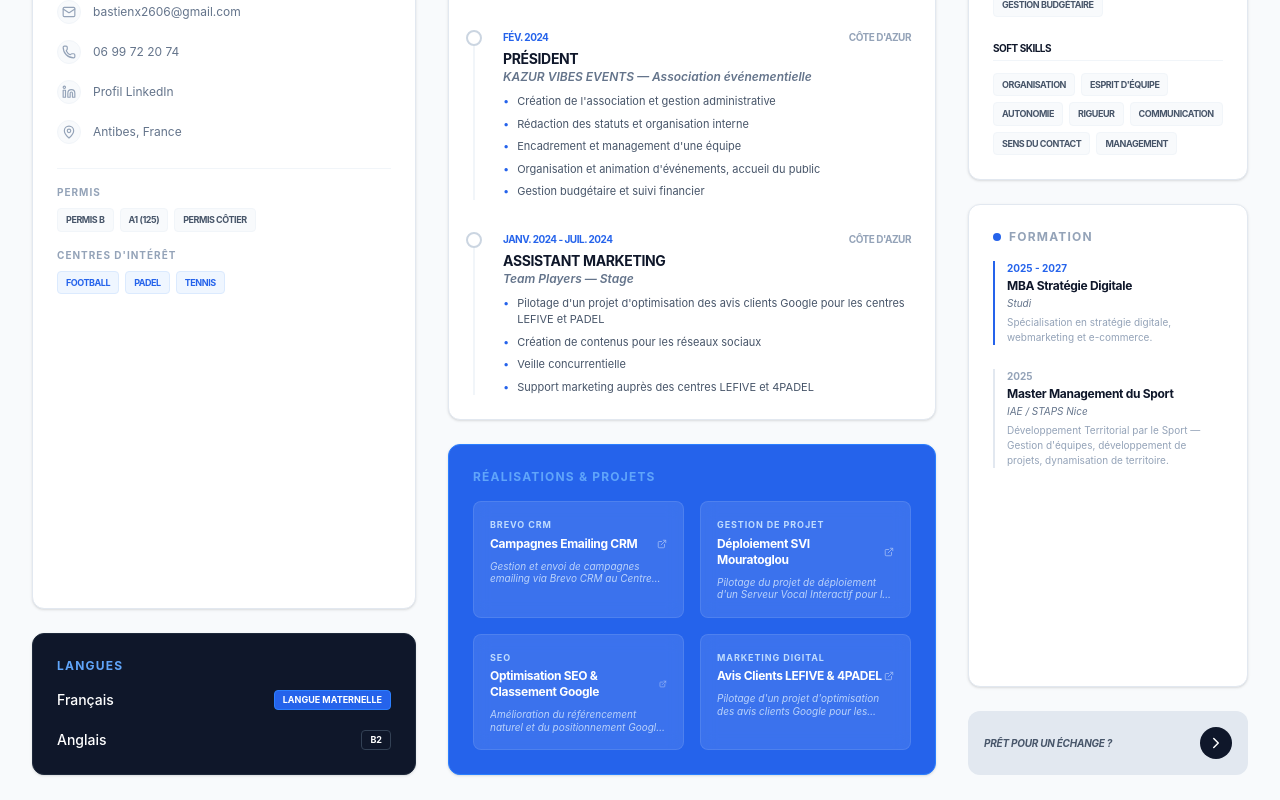
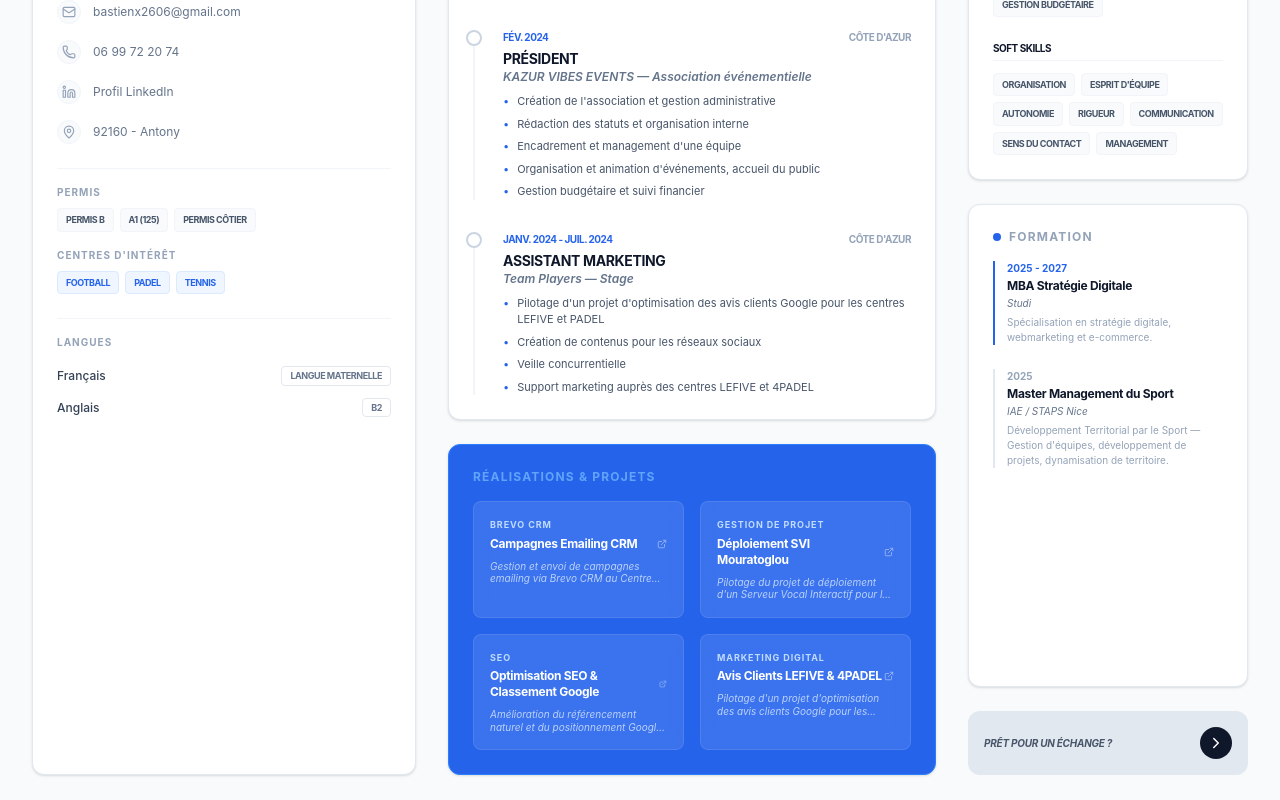
Before and after one commit to bastienx2606-create/Bastien-XERRI, a React (Vite) app: page / in a window 1280 px wide. Shown: the part 560-1360 px from the top of the page. Built offline with nearby package versions, Linux system fonts and the light colour scheme.

Commit message:
Update address, browser title and move languages section to About card

```diff
--- a/index.html
+++ b/index.html
@@ -3,7 +3,7 @@
   <head>
     <meta charset="UTF-8" />
     <meta name="viewport" content="width=device-width, initial-scale=1.0" />
-    <title>My Google AI Studio App</title>
+    <title>Bastien XERRI</title>
   </head>
   <body>
     <div id="root"></div>
--- a/src/App.tsx
+++ b/src/App.tsx
@@ -174,7 +174,7 @@ export default function App() {
             </div>
 
             {/* Centres d'intérêt */}
-            <div className="mt-4">
+            <div className="mt-4 mb-6">
               <p className="text-[10px] font-bold uppercase tracking-widest text-slate-400 mb-2">Centres d'intérêt</p>
               <div className="flex flex-wrap gap-1.5">
                 {CV_DATA.interests.map((i) => (
@@ -182,21 +182,23 @@ export default function App() {
                 ))}
               </div>
             </div>
-          </ProfessionalCard>
 
-          <ProfessionalCard dark>
-            <SectionTitle light>Langues</SectionTitle>
-            <div className="space-y-5">
+            {/* Langues */}
+            <div className="mt-6 pt-4 border-t border-slate-100">
+              <p className="text-[10px] font-bold uppercase tracking-widest text-slate-400 mb-4">Langues</p>
+              <div className="space-y-3">
                 {CV_DATA.languages.map((lang) => (
                   <div key={lang.name} className="flex justify-between items-center">
-                  <span className="text-sm font-medium">{lang.name}</span>
-                  <span className={`text-[9px] font-bold px-2 py-0.5 rounded border ${lang.name === 'Français' ? 'bg-blue-600 border-blue-500' : 'border-slate-700'}`}>
+                    <span className="text-xs font-medium text-slate-700">{lang.name}</span>
+                    <span className="text-[9px] font-bold px-2 py-0.5 rounded border border-slate-200 text-slate-500 uppercase tracking-tighter">
                       {lang.level.toUpperCase()}
                     </span>
                   </div>
                 ))}
               </div>
+            </div>
           </ProfessionalCard>
+
         </div>
 
         {/* Center Column (5/12) */}
--- a/src/constants.ts
+++ b/src/constants.ts
@@ -7,7 +7,7 @@ export const CV_DATA = {
     email: "bastienx2606@gmail.com",
     phone: "06 99 72 20 74",
     linkedin: "https://linkedin.com/in/bastien-xerri",
-    location: "Antibes, France",
+    location: "92160 - Antony",
     profilePic: "https://picsum.photos/seed/bastien/800/800",
   },
   experiences: [
```
Lines whose indentation alone changed are shown as unchanged.
